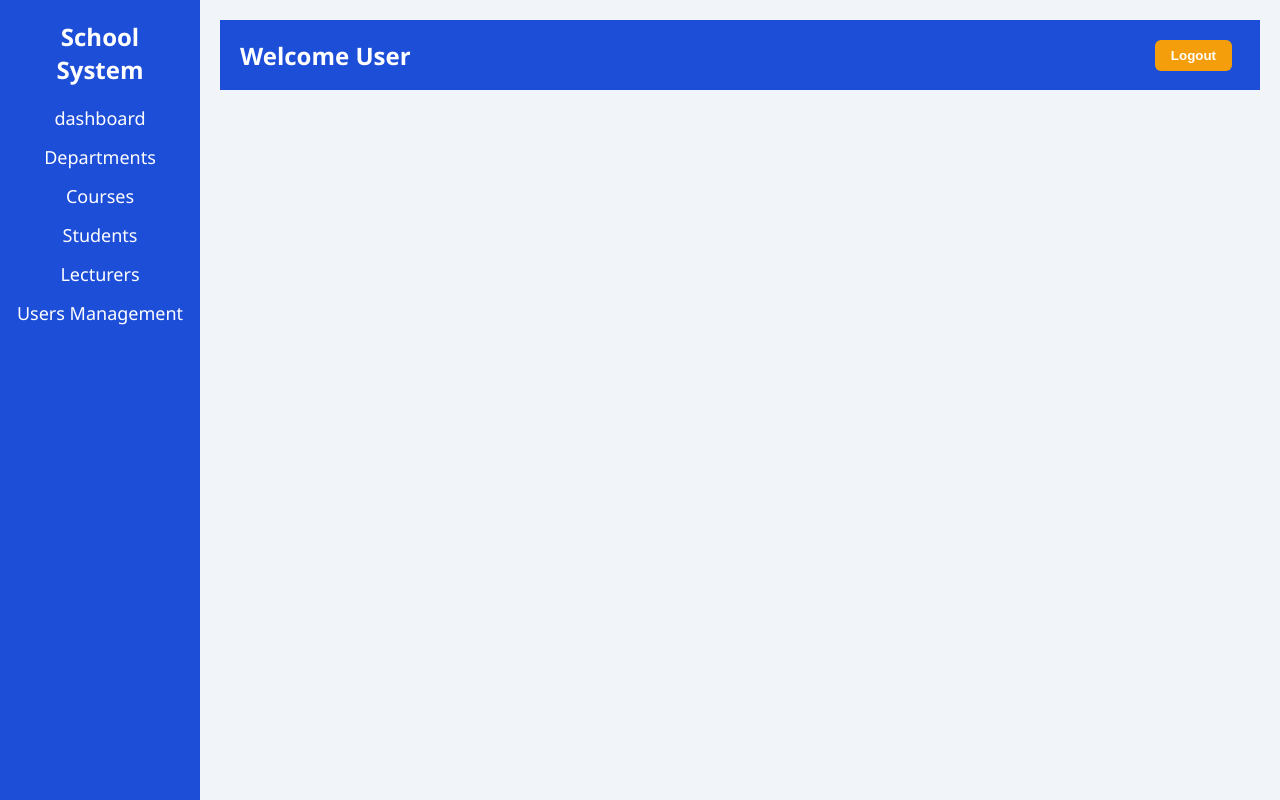
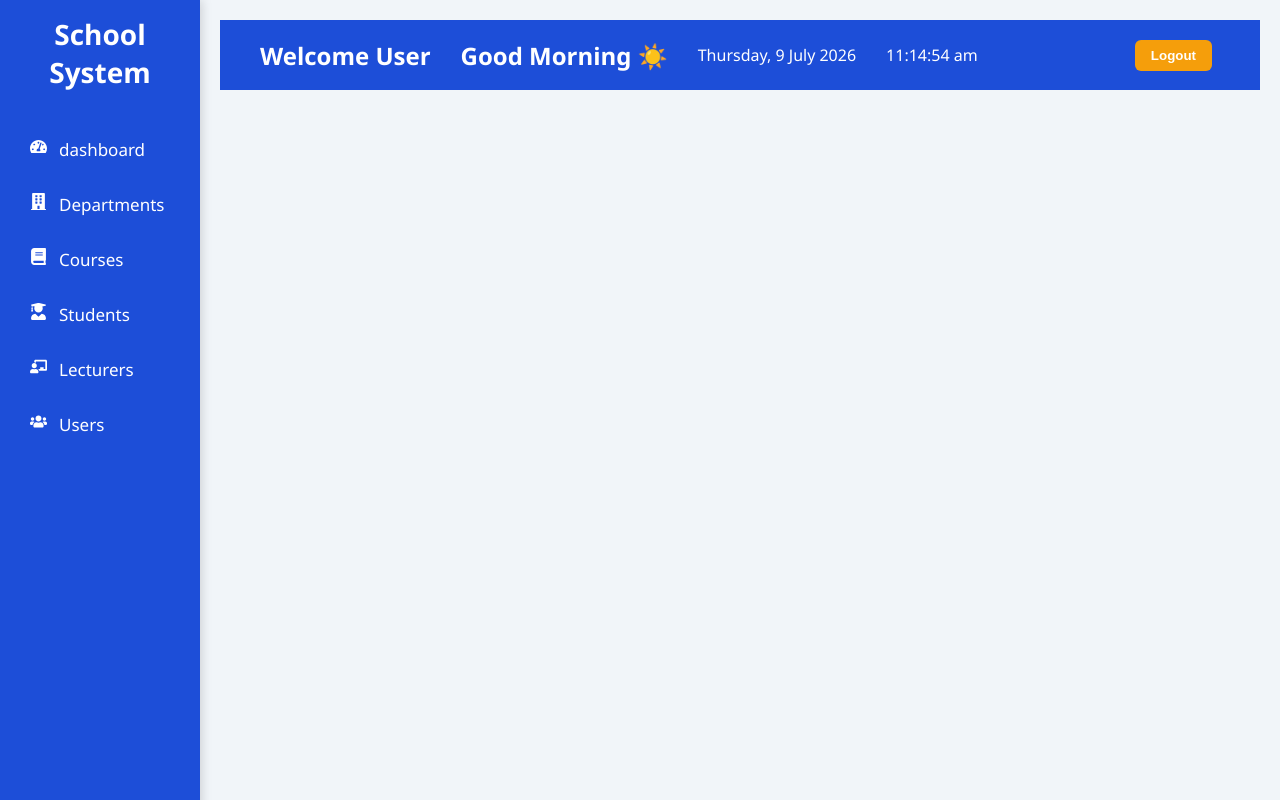
Before and after one commit to muhammadrabiu20040704-collab/school-system, a React (Vite) app in the folder school-system/: page /AdminLayout in a window 1280 px wide. Built offline with nearby package versions, Linux system fonts and the light colour scheme.

Commit message:
Add react icons in sidebar and navbar

```diff
--- a/school-system/src/Pages/auth/Register.jsx
+++ b/school-system/src/Pages/auth/Register.jsx
@@ -321,7 +321,7 @@ setTimeout(() => {
     <input
         type={showPassword ? "text" : "password"}
         name="password"
-        placeholder="Password"
+        placeholder="Create Password"
         className="auth-input-R"
         value={formData.password}
         onChange={handleChange}
--- a/school-system/src/components/Navbar.jsx
+++ b/school-system/src/components/Navbar.jsx
@@ -1,83 +1,115 @@
 import { useEffect, useState } from "react";
-
 
 export default function Navbar() {
 
+    const [user, setUser] = useState(null);
+    const [date, setDate] = useState("");
+    const [time, setTime] = useState("");
+    const [greeting, setGreeting] = useState("");
 
-const [user,setUser] = useState(null);
+    useEffect(() => {
 
+        const savedUser = localStorage.getItem("user");
 
+        if (savedUser) {
 
-useEffect(()=>{
+            setUser(JSON.parse(savedUser));
 
+        }
 
-const savedUser = localStorage.getItem("user");
+        const interval = setInterval(() => {
 
+        const now = new Date();
 
-if(savedUser){
+const hour = now.getHours();
 
-setUser(
-JSON.parse(savedUser)
-);
+const formattedDate = now.toLocaleDateString("en-NG", {
+    weekday: "long",
+    year: "numeric",
+    month: "long",
+    day: "numeric",
+});
+
+const formattedTime = now.toLocaleTimeString("en-NG", {
+    hour: "2-digit",
+    minute: "2-digit",
+    second: "2-digit",
+    hour12: true,
+});
+
+setDate(formattedDate);
+
+setTime(formattedTime);
+
+if (hour < 12) {
+
+    setGreeting("Good Morning ☀️");
+
+} else if (hour < 17) {
+
+    setGreeting("Good Afternoon 🌤️");
+
+} else {
+
+    setGreeting("Good Evening 🌙");
 
 }
 
+        }, 1000);
+
+        return () => {
+
+            clearInterval(interval);
+
+        };
+
+        setDate(formattedDate);
+
+setTime(formattedTime);
 
 
-},[]);
+    }, []);
 
+    const logout = () => {
 
+        localStorage.removeItem("token");
+        localStorage.removeItem("user");
 
+        window.location.href = "/login";
 
+    };
 
-const logout = ()=>{
+    return (
 
+        <div className="navbar">
 
-localStorage.removeItem("token");
+            <div className="navbar">
 
-localStorage.removeItem("user");
+                <h2>
+                    Welcome {user?.name || "User"}
+                </h2>
 
+                <h2>{greeting}</h2>
 
-window.location.href="/login";
+                <p>{date}</p>
 
+                <p>{time}</p>
 
-};
+            </div>
 
+            <div className="navbar">
 
+                <button
+                    onClick={logout}
+                    className="btn btn-warning"
+                >
+                    Logout
+                </button>
 
+            </div>
 
-return (
+        </div>
 
-
-<div className="navbar">
-
-
-<h2>
-
-Welcome {user?.name || "User"}
-
-</h2>
-
-
-
-<button
-
-onClick={logout}
-
-className="btn btn-warning"
-
->
-
-Logout
-
-</button>
-
-
-
-</div>
-
-
-);
-
+    );
 
 }
--- a/school-system/src/components/admin/AdminSidebar.jsx
+++ b/school-system/src/components/admin/AdminSidebar.jsx
@@ -1,4 +1,12 @@
 import { Link} from "react-router-dom";
+import {
+    FaTachometerAlt,
+    FaBuilding,
+    FaBook,
+    FaUserGraduate,
+    FaChalkboardTeacher,
+    FaUsers
+} from "react-icons/fa"
 
 export default function Sidebar() {
     return (
@@ -8,30 +16,35 @@ export default function Sidebar() {
             <ul>
                 <li>
                     <Link to="/admin-dashboard">
+                    <FaTachometerAlt />
                         dashboard
                     </Link>
                 </li>
 
                 <li>
                     <Link to="/departments">
+                    <FaBuilding />
                     Departments
                     </Link>
                 </li>
 
                 <li>
                     <Link to="/courses">
+                    <FaBook />
                     Courses
                     </Link>
                 </li>
 
                 <li>
                     <Link to="/students">
+                    <FaUserGraduate />
                     Students
                     </Link>
                 </li>
 
                 <li>
                     <Link to="/lecturers">
+                    <FaChalkboardTeacher />
                     Lecturers
                     </Link>
                 </li>
@@ -39,8 +52,8 @@ export default function Sidebar() {
                 <li>
 
 <Link to="/admin/users">
-
-Users Management
+<FaUsers />
+Users
 
 </Link>
 
--- a/school-system/src/components/lecturer/LecturerSidebar.jsx
+++ b/school-system/src/components/lecturer/LecturerSidebar.jsx
@@ -1,4 +1,11 @@
 import {Link} from "react-router-dom";
+import {
+    FaTachometerAlt,
+    FaBook,
+    FaUserGraduate,
+    FaUser,
+    FaTasks
+} from "react-icons/fa";
 
 export default function LecturerSidebar(){
     return (
@@ -9,30 +16,35 @@ export default function LecturerSidebar(){
             <ul>
                 <li>
                     <Link to="/lecturer-dashboard">
+                    <FaTachometerAlt />
                     Dashboard
                     </Link>
                 </li>
 
                <li>
                      <Link to="/lecturer/my-courses">
+                     <FaBook />
                     My Courses
                   </Link>
                 </li>
 
                 <li>
                     <Link to="/lecturer-students">
+                    <FaUserGraduate />
                     Students
                     </Link>
                 </li>
 
                 <li>
                     <Link to="/profile">
+                    <FaUser />
                    My Profile
                     </Link>
                 </li>
 
                    <li>
                      <Link to="/lecturer/assignments">
+                     <FaTasks />
                       Assignments
                      </Link>
                   </li>
--- a/school-system/src/components/student/StudentSidebar.jsx
+++ b/school-system/src/components/student/StudentSidebar.jsx
@@ -1,4 +1,11 @@
 import {Link} from "react-router-dom";
+import {
+    FaTachometerAlt,
+    FaBook,
+    FaChartBar,
+    FaUser,
+    FaTasks
+} from "react-icons/fa";
 
 export default function StudentSidebar(){
 
@@ -10,30 +17,35 @@ export default function StudentSidebar(){
 
             <li>
           <Link to="/student-dashboard">
+          <FaTachometerAlt />
             Dashboard
             </Link>
             </li>
 
            <li>
             <Link to="/my-courses">
+            <FaBook />
              My Courses
             </Link>
            </li>
 
             <li>
                 <Link to="/results">
+                <FaChartBar />
                 Results
                 </Link>
             </li>
 
             <li>
                 <Link to="/student-profile">
+                <FaUser />
                 Profile
                 </Link>
             </li>
 
             <li>
                 <Link to="/my-assignments">
+                <FaTasks />
                 MyAssignments
                 </Link>
             </li>
--- a/school-system/src/styles/dashboard.css
+++ b/school-system/src/styles/dashboard.css
@@ -45,19 +45,24 @@ background-color:var(--primary-color);
 
 color:white;
 
+padding: 15px 0;
+
 overflow-y:auto;
 
-text-align:center;
-
+box-shadow: 2px 0 10px rgba(0, 0, 0, 0.15);
 }
 
 
 
 .sidebar h2{
 
-margin:20px auto;
+font-size: 28px;
 
-width:170px;
+font-weight: 700;
+
+margin-bottom: 35px;
+
+text-align: center;
 
 }
 
@@ -69,13 +74,17 @@ list-style:none;
 
 padding:0;
 
+margin: 0;
+
 }
 
 
 
 .sidebar ul li{
 
-margin-bottom:15px;
+margin-bottom: 8px;
+
+padding: 0 15px;
 
 }
 
@@ -83,15 +92,30 @@ margin-bottom:15px;
 
 .sidebar ul li a{
 
+display: flex;
+
+text-align: center;
+
+gap: 12px;
+
+padding: 12px 15px;
+
 color:white;
 
 text-decoration:none;
 
-font-size:18px;
+font-size:17px;
+
+border-radius: 8px;
+
+transition: 0.3s;
 
 }
 
+.sidebar ul li a:hover {
 
+    background: rgba(255, 255, 255, 0.15);
+}
 
 
 
@@ -127,33 +151,17 @@ padding:20px;
 }
 
 .page-content a {
-    margin-top: 10px;
-    border:none;
-
-
+ margin-top: 10px;
+border:none;
 padding:8px 16px;
-
-
 border-radius:6px;
-
-
 cursor:pointer;
-
-
 font-weight:600;
-
-
 transition:.3s;
-
-
-margin-right:8px;
-
+margin-right: 8px;
 text-decoration:none;
-
 background:var(--primary-color);
-
 color:white;
-
 display: block;
 
 }
@@ -181,6 +189,7 @@ NAVBAR
     display: flex;
     justify-content: space-between;
     align-items: center;
+    gap: 30px;
 
 }
 
```
